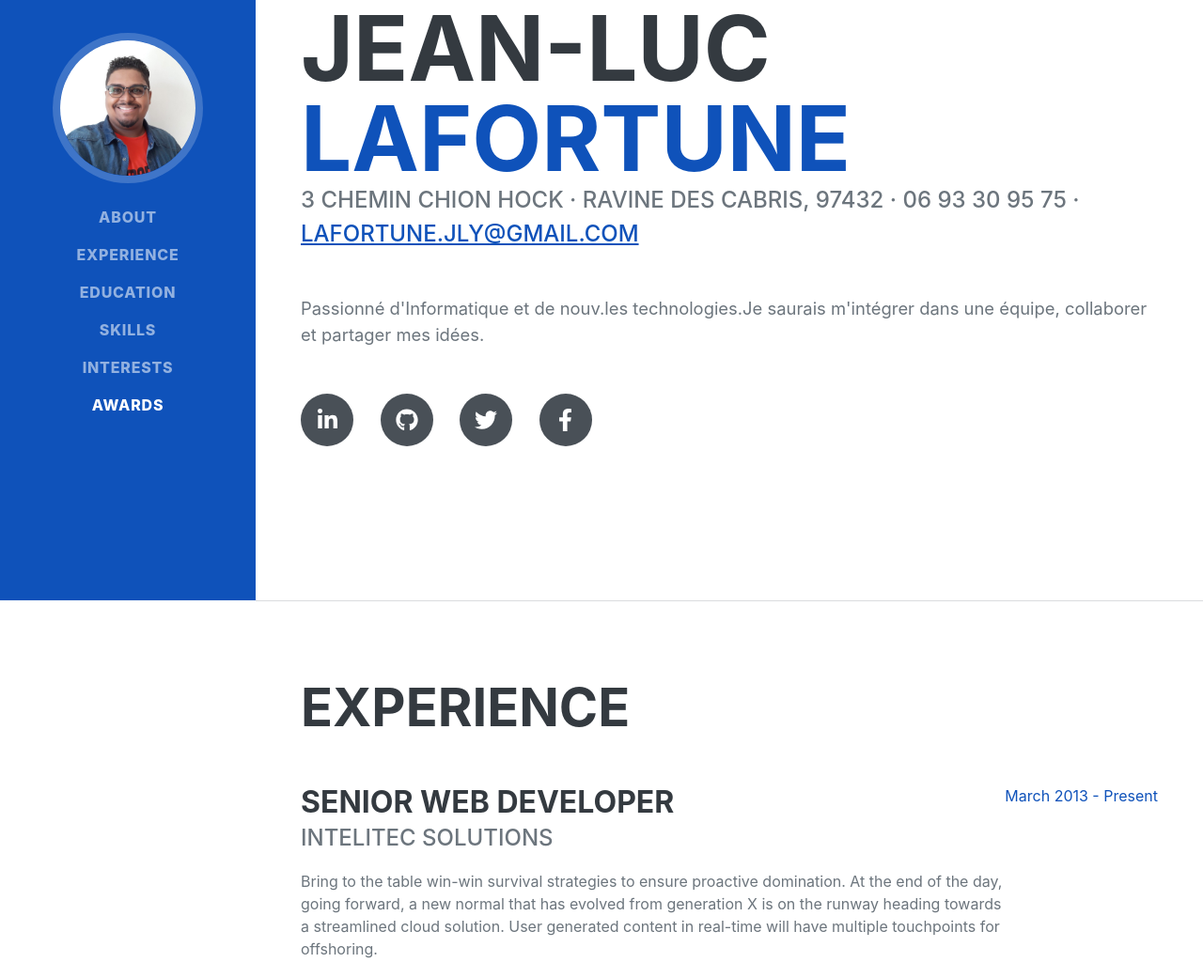
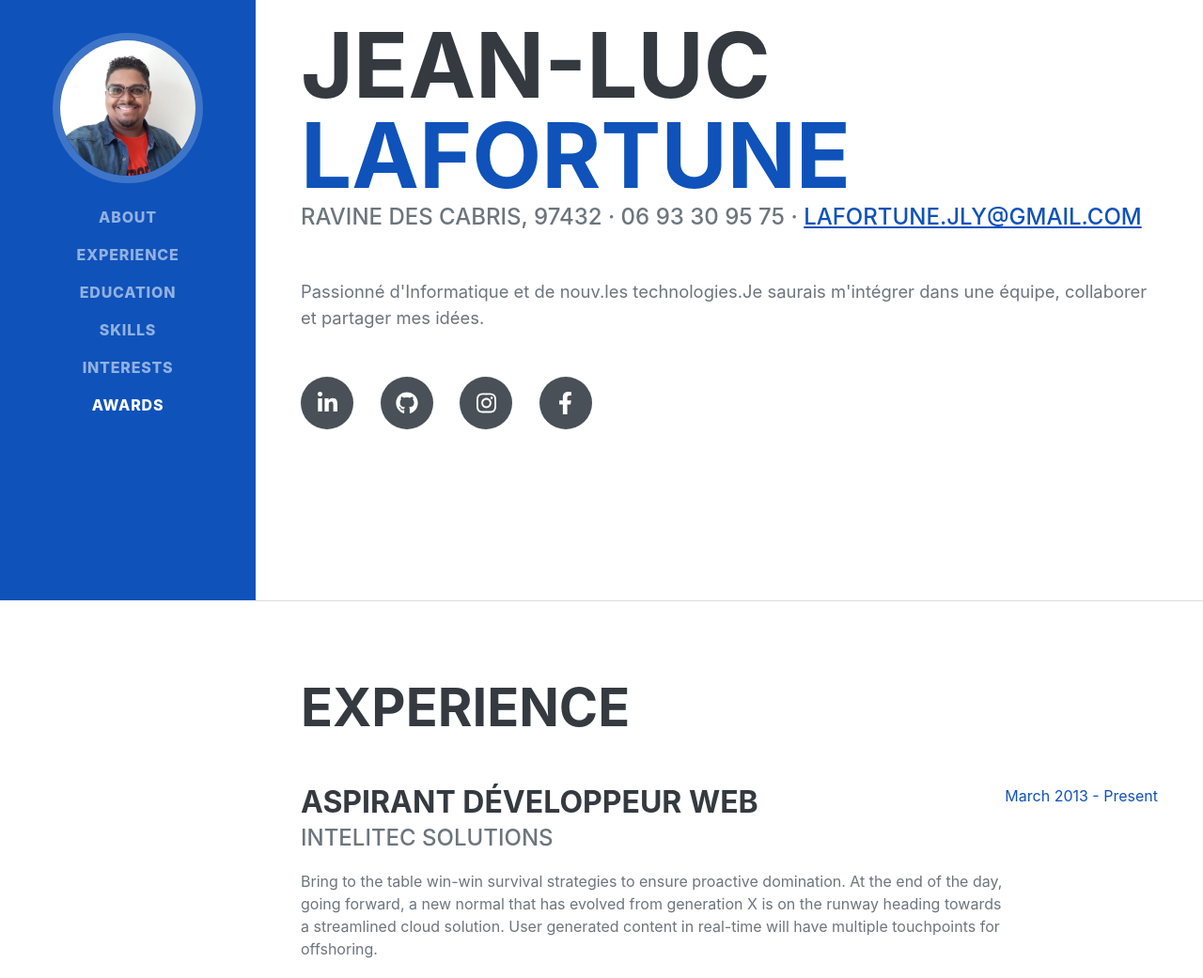
Before and after one commit to BluNay/Projet-2, a plain HTML site: page index.html in a window 1280 px wide. Shown: the part 161-1202 px from the top of the page at 94% size. Drawn offline with nearby package versions, Linux system fonts and the light colour scheme; a web font is replaced by a local one.

Commit message:
add a link and remove adress

```diff
--- a/index.html
+++ b/index.html
@@ -44,7 +44,7 @@
                         <span class="text-primary">LAFORTUNE</span>
                     </h1>
                     <div class="subheading mb-5">
-                        3 chemin chion hock · Ravine des Cabris, 97432 · 06 93 30 95 75 ·
+                        Ravine des Cabris, 97432 · 06 93 30 95 75 ·
                         <a href="mailto:name@email.com">lafortune.jly@gmail.com</a>
                     </div>
                     <p class="lead mb-5">
@@ -53,8 +53,8 @@
                     <div class="social-icons">
                         <a class="social-icon" href="https://www.linkedin.com/in/jean-luc-lafortune/"><i class="fab fa-linkedin-in"></i></a>
                         <a class="social-icon" href="https://github.com/BluNay"><i class="fab fa-github"></i></a>
-                        <a class="social-icon" href="#!"><i class="fab fa-twitter"></i></a>
-                        <a class="social-icon" href="#!"><i class="fab fa-facebook-f"></i></a>
+                        <a class="social-icon" href="https://www.instagram.com/yannphotography_/"><i class="fab fa-instagram"></i></a>
+                        <a class="social-icon" href="https://www.facebook.com/lafortune.jly/"><i class="fab fa-facebook-f"></i></a>
                     </div>
                 </div>
             </section>
@@ -65,7 +65,7 @@
                     <h2 class="mb-5">Experience</h2>
                     <div class="d-flex flex-column flex-md-row justify-content-between mb-5">
                         <div class="flex-grow-1">
-                            <h3 class="mb-0">Senior Web Developer</h3>
+                            <h3 class="mb-0">Aspirant Développeur Web</h3>
                             <div class="subheading mb-3">Intelitec Solutions</div>
                             <p>Bring to the table win-win survival strategies to ensure proactive domination. At the end of the day, going forward, a new normal that has evolved from generation X is on the runway heading towards a streamlined cloud solution. User generated content in real-time will have multiple touchpoints for offshoring.</p>
                         </div>
```
